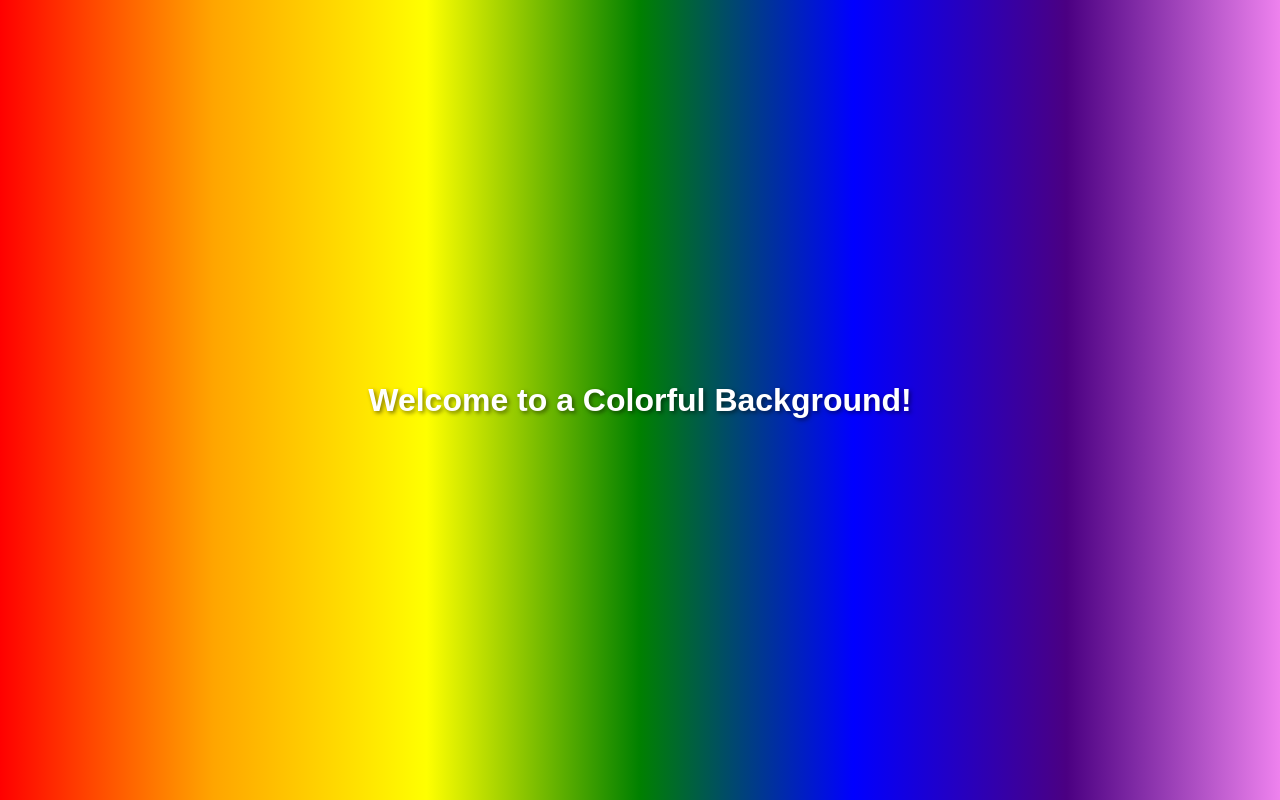
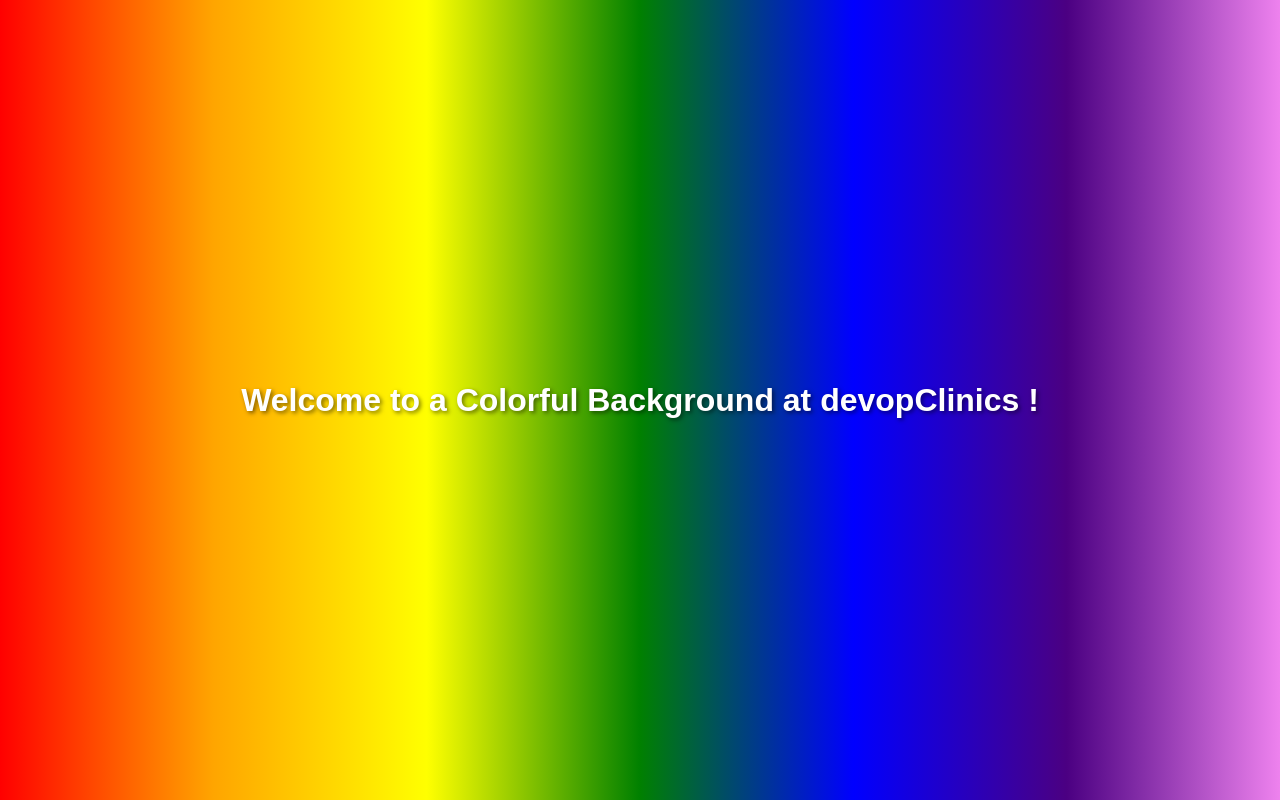
Before and after one commit to devopclinics/jenkis-helloworld, a plain HTML site: page index.html in a window 1280 px wide. Drawn offline with Linux system fonts and the light colour scheme.

Commit message:
updating index.html

```diff
--- a/index.html
+++ b/index.html
@@ -22,6 +22,6 @@
     </style>
 </head>
 <body>
-    <h1>Welcome to a Colorful Background!</h1>
+    <h1>Welcome to a Colorful Background at devopClinics !</h1>
 </body>
 </html>
```
